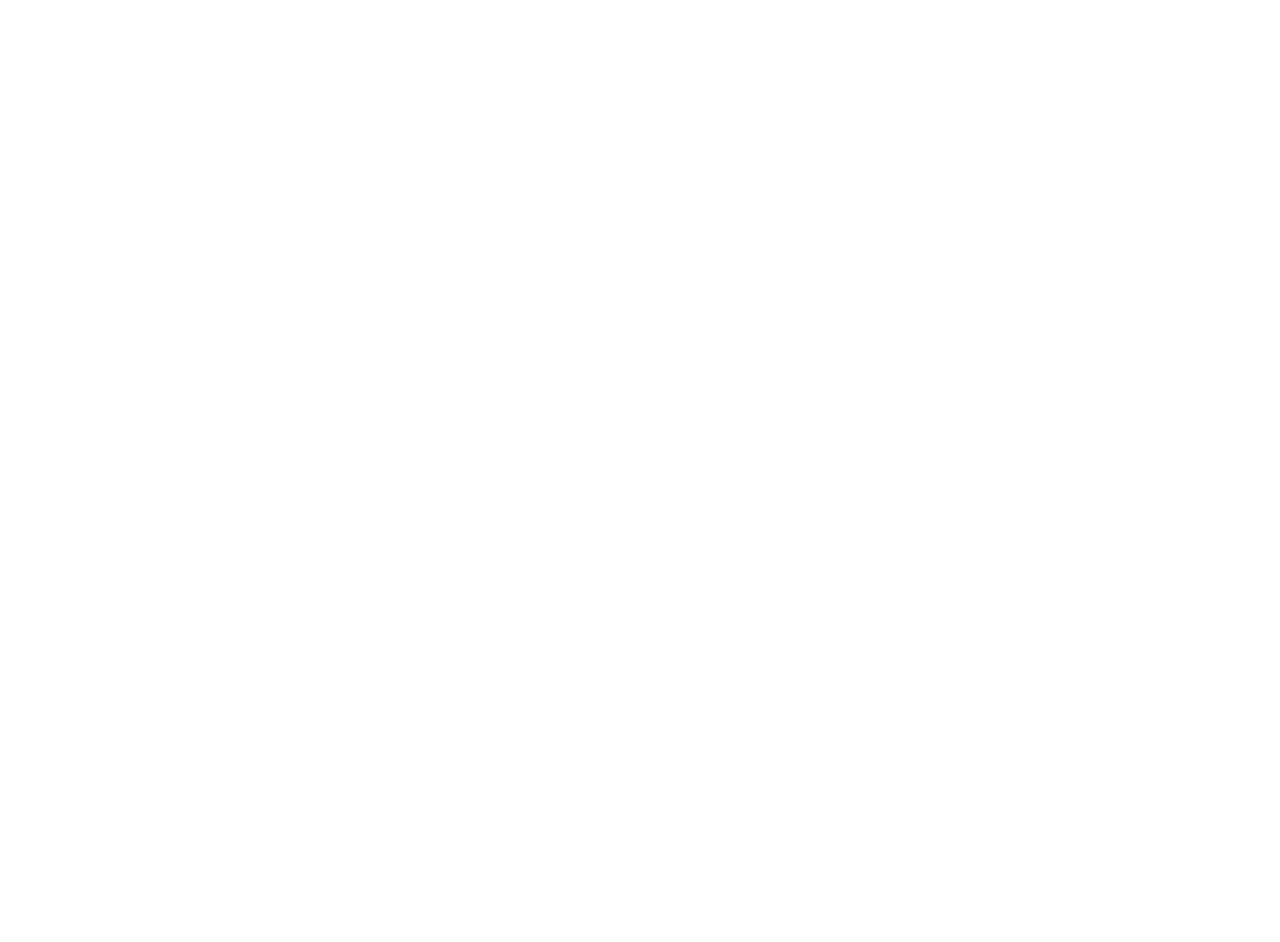
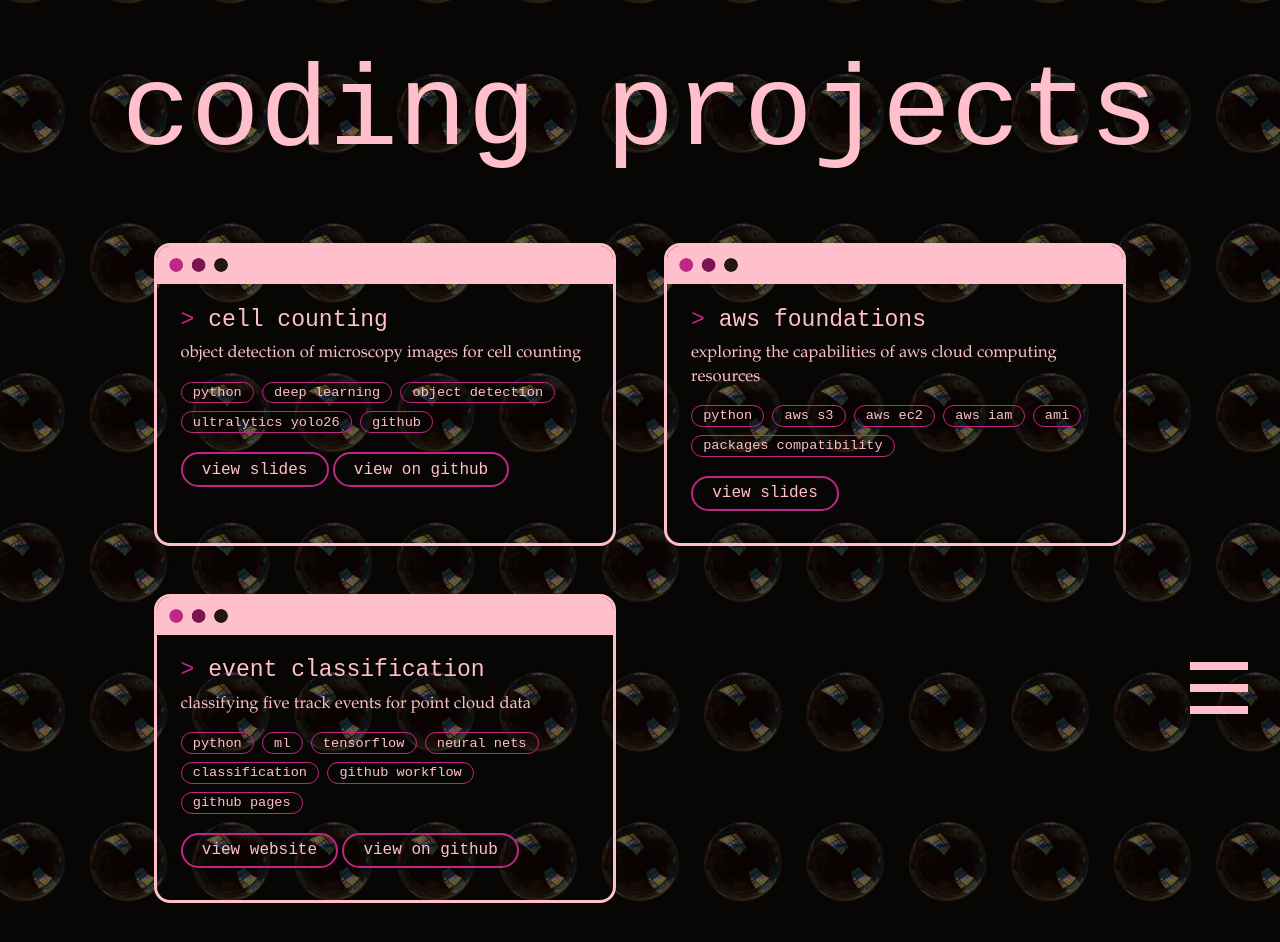
Before and after one commit to singhp99/personal_website, a plain HTML site: page coding.html in a window 1280 px wide. Before the commit the page ends 800 px from the top, so only its background shows below. Drawn offline with nearby package versions, Linux system fonts and the light colour scheme; some packages are replaced by stand-ins of ours; a script that the page names is missing.

Commit message:
website ready to deploy

```diff
--- a/coding.css
+++ b/coding.css
@@ -0,0 +1,265 @@
+
+* {
+    margin: 0;
+    padding: 0;
+    box-sizing: border-box;
+}
+
+html, body {
+    height: 100%;
+    width: 100%;
+    scroll-behavior: smooth;
+    scrollbar-width: auto;
+    -ms-overflow-style: none;
+    scrollbar-color: #ffc0cb #be2784;
+    background-color: rgb(16,12,9);
+    background-image:
+    linear-gradient(rgba(0, 0, 0, 0.5), rgba(0, 0, 0, 0.5)),
+    url("downloaded_image6.png");
+    background-attachment: fixed;
+    background-position: center;
+    background-repeat: repeat;
+    background-size: 8vw auto;
+    position: relative;
+}
+
+.html .body::-webkit-scrollbar {
+    display: none;
+}
+
+.coding-title {
+    padding: 3rem 0 2rem;
+    font-family: "Courier New", monospace;
+    color: #ffc0cb;
+    font-size: clamp(3.5rem, 9vw, 9rem);
+    text-align: center;
+}
+
+.project h2 {
+    font-family: "Courier New", monospace;
+    font-weight: normal;
+    font-size: clamp(1.2rem, 1.8vw, 1.7rem);
+    color: #ffc0cb;
+    margin-bottom: 0.6rem;
+}
+
+.project p {
+    font-family: "Garamond", "Palatino Linotype", "Times New Roman", serif;
+    font-size: clamp(1rem, 1.3vw, 1.3rem);
+    line-height: 1.4;
+    color: #ffc0cb;
+    margin-bottom: 1rem;
+}
+
+.tags {
+    list-style: none;
+    display: flex;
+    flex-wrap: wrap;
+    gap: 0.5rem;
+    margin-bottom: 1.2rem;
+}
+.tags li {
+    font-family: "Courier New", monospace;
+    font-size: 0.85rem;
+    color: #ffc0cb;
+    border: 1px solid #be2784;
+    border-radius: 2rem;
+    padding: 0.15rem 0.7rem;
+}
+
+.project-link {
+    display: inline-block;
+    font-family: "Courier New", monospace;
+    font-size: 1rem;
+    color: #ffc0cb;
+    border: 2px solid #be2784;
+    border-radius: 2rem;
+    padding: 0.4rem 1.2rem;
+    transition: background 0.3s ease;
+    margin-bottom: 0.5rem;
+
+}
+.project-link:hover {
+    background: #be2784;
+    color: #ffc0cb;
+}
+
+
+
+
+
+.projects {
+    display: grid;
+    grid-template-columns: repeat(auto-fill, minmax(300px, 1fr));
+    gap: 3rem;
+    padding: 2rem 12% 4rem;
+}
+
+.project {
+    position: relative;
+    padding: 3.8rem 1.5rem 1.5rem;
+    background: transparent;
+    border: 3px solid #ffc0cb;
+    border-radius: 1rem;
+    overflow: hidden;
+    transition: transform 0.4s ease, box-shadow 0.4s ease;
+}
+
+/* title bar with three dots */
+.project::before {
+    content: "";
+    position: absolute;
+    top: 0; left: 0; right: 0;
+    height: 2.4rem;
+    background:
+        radial-gradient(circle at 1.2rem 50%, #be2784 0.4rem, transparent 0.45rem),
+        radial-gradient(circle at 2.6rem 50%, #781552 0.4rem, transparent 0.45rem),
+        radial-gradient(circle at 4rem 50%,   #211813 0.4rem, transparent 0.45rem),
+        #ffc0cb;
+}
+
+.project h2::before {
+    content: "> ";
+    color: #be2784;
+}
+
+.project:hover {
+    transform: translateY(-8px);
+    box-shadow: 0 0 3rem rgba(255, 192, 203, 0.35);
+}
+
+
+
+.burger-menu{
+    position: fixed;
+    height: 8%;
+    width: 5%;
+    right: 2%;
+    bottom: 10%;
+    display: flex;
+    flex-direction: column;
+    justify-content: space-around;
+    align-items: center;
+    cursor: pointer;
+    z-index: 5;
+}
+
+.small-character {
+    position: fixed;
+    bottom: 0;
+    left: 3%;
+    width: 6rem;
+    height: 12rem;
+    z-index: 3;
+}
+
+
+.small-character:hover .hidden2 {
+    visibility: visible;
+    position: absolute;
+    width: 60%;
+    height: 10%;
+    /* background-color: black; */
+    color: rgb(16,12,9);
+    -webkit-text-stroke: 1px white;
+    text-align: center;
+    top: -20%;
+    font-size: 1rem;
+}
+
+
+.hidden2 { visibility: hidden; }
+
+.bar1, .bar2, .bar3 {
+    position: absolute;
+    width: 90%;
+    height: 8px;
+    background-color: #ffc0cb;
+    left: 0;
+    transition: transform 0.6s ease, opacity 0.6s ease;
+}
+
+
+.bar1 { top: 10%; }
+.bar2 { top: 50%; transform: translateY(-50%); }
+.bar3 { bottom: 10%; }
+
+.change .bar1 {
+    top: 50%;
+    height: 10px;
+    transform: translateY(-50%) rotate(45deg);
+    background-color: #211813;
+}
+
+.change .bar2 {
+    opacity: 0;
+}
+
+.change .bar3 {
+    bottom: auto;
+    height: 10px;
+    top: 50%;
+    transform: translateY(-50%) rotate(-45deg);
+    background-color: #211813;
+}
+
+
+.menu-appear {
+    position:fixed;
+    bottom: 0;
+    left: 0;
+    width: 100%;
+    height: 100vh;
+    background-color: pink;
+    z-index: 4;
+    display: none;
+}
+
+.menu-appear.active {
+    display: block;
+}
+
+.home, .about-me, .crochet, .culinary, .photography, .research, .contact-me  {
+    position: inherit;
+    width: 100%;
+    height: 5rem;
+    text-align: center;
+    font-size: clamp(1rem,10vw,4rem);
+}
+
+a {
+    color: #be2784;
+    text-decoration: none;
+}
+
+a:hover {
+    color: rgb(243, 171, 183);
+    cursor: url("cherry_blossom_icon_32x32.png") 32 32,pointer;
+}
+
+.photography{top: 39vh;}
+
+.home{top: 3vh;}
+
+.about-me{top: 15vh;}
+
+.crochet{top: 27vh;}
+
+.culinary{top: 51vh;}
+
+.research{top: 63vh;}
+
+.contact-me{top: 75vh;}
+
+@media only screen and (max-width: 800px) {
+    .small-character { width: 8rem; height: 8rem; bottom: 15%; left: 0;}
+    .hidden2 {height: 800px; font-size: 0.5rem;}
+    .burger-menu{width: 10%; bottom:15%;}
+    .home, .crochet, .culinary, .photography, .research, .about-me, .contact-me {height: 2rem;}
+    .bar1, .bar2, .bar3 {height:5px;}
+    .change .bar1 {height: 5px;}
+    .change .bar3 {height: 5px;}
+    .circle{top:25%;left:50%;}
+    .intro_abme{height: 60vh;}
+    .abme-text{width:86%; height:55%; left:7%; top:77%;font-size: clamp(0.9rem,1.4vw,2rem); text-align:center;}
+}
--- a/coding.html
+++ b/coding.html
@@ -0,0 +1,80 @@
+<!DOCTYPE html>
+<html lang="en">
+<head>
+  <meta charset="UTF-8">
+  <meta http-equiv="X-UA-Compatible" content="IE=edge">
+  <meta name="viewport" content="width=device-width, initial-scale=1.0">
+  <title>coding project</title>
+
+
+  <link rel="stylesheet" href="coding.css">
+  <link href="https://fonts.googleapis.com/css?family=Oswald:700|Poppins" rel="stylesheet">
+
+
+  <script defer src="index.js"></script>
+  <script src="https://cdnjs.cloudflare.com/ajax/libs/gsap/2.0.2/TweenMax.min.js"></script>
+  <script src="https://cdnjs.cloudflare.com/ajax/libs/ScrollMagic/2.0.6/ScrollMagic.min.js"></script>
+  <script src="https://cdnjs.cloudflare.com/ajax/libs/ScrollMagic/2.0.6/plugins/animation.gsap.js"></script>
+</head>
+
+
+<body>
+<div class="coding-title">coding projects</div>
+
+<section class="projects">
+
+  <article class="project">
+    <h2>cell counting</h2>
+    <p>object detection of microscopy images for cell counting</p>
+    <ul class="tags"><li>python</li><li>deep learning</li><li>object detection</li><li>ultralytics yolo26</li><li>github</li></ul>
+    <a class="project-link" href="projects/cell_count_pres.pdf" target="_blank">view slides</a>
+    <a class="project-link" href="https://github.com/Erdos-Projects/fall-2026-automated-cell-counting" target="_blank">view on github</a>
+  </article>
+
+  <article class="project">
+    <h2>aws foundations</h2>
+    <p>exploring the capabilities of aws cloud computing resources </p>
+    <ul class="tags"><li>python</li><li>aws s3</li><li>aws ec2</li><li>aws iam</li><li>ami</li><li>packages compatibility</li></ul>
+
+    <a class="project-link" href="projects/aws_project_pres.pdf" target="_blank">view slides</a>
+  </article>
+
+<article class="project">
+    <h2>event classification</h2>
+    <p>classifying five track events for point cloud data</p>
+    <ul class="tags"><li>python</li><li>ml</li><li>tensorflow</li><li>neural nets</li><li>classification</li><li>github workflow</li><li>github pages</li></ul>
+    <a class="project-link" href="https://singhp99.github.io/AT-TPC_ML_workflow/" target="_blank">view website</a>
+    <a class="project-link" href="https://github.com/singhp99/AT-TPC_ML_workflow" target="_blank">view on github</a>
+
+  </article>
+
+</section>
+
+
+</div>
+
+      <div class="burger-menu" id="burger">
+      <div class="bar1"></div>
+      <div class="bar2"></div>
+      <div class="bar3"></div>
+    </div>
+
+     <div class="small-character">
+        <script type="module" src="https://unpkg.com/@splinetool/viewer@1.10.57/build/spline-viewer.js"></script>
+        <spline-viewer class="rukia2" url="https://prod.spline.design/dsm6BWlMqzqTMiCo/scene.splinecode"></spline-viewer>
+        <div class="hidden2">check these out! </div>
+    </div>
+
+     <div class="menu-appear" id="menu">
+        <div class="home"> <a href="index.html">home</a></div>
+        <div class="about-me"> <a href="about_me.html">about me</a></div>
+        <div class="crochet"> <a href="crochet.html">crochet</a></div>
+        <div class="culinary"> <a href="culinary.html">culinary</a></div>
+        <div class="photography"> <a href="photography.html">photography</a></div>
+        <div class="research"> <a href="research.html">research</a></div>
+         <div class="contact-me"> <a href="contact-me.html">contact me</a></div>
+
+    </div>
+    </div>
+</body>
+</html>
```
Also changed, not shown: about_me.html (+1 -1 lines), 2 other files.
